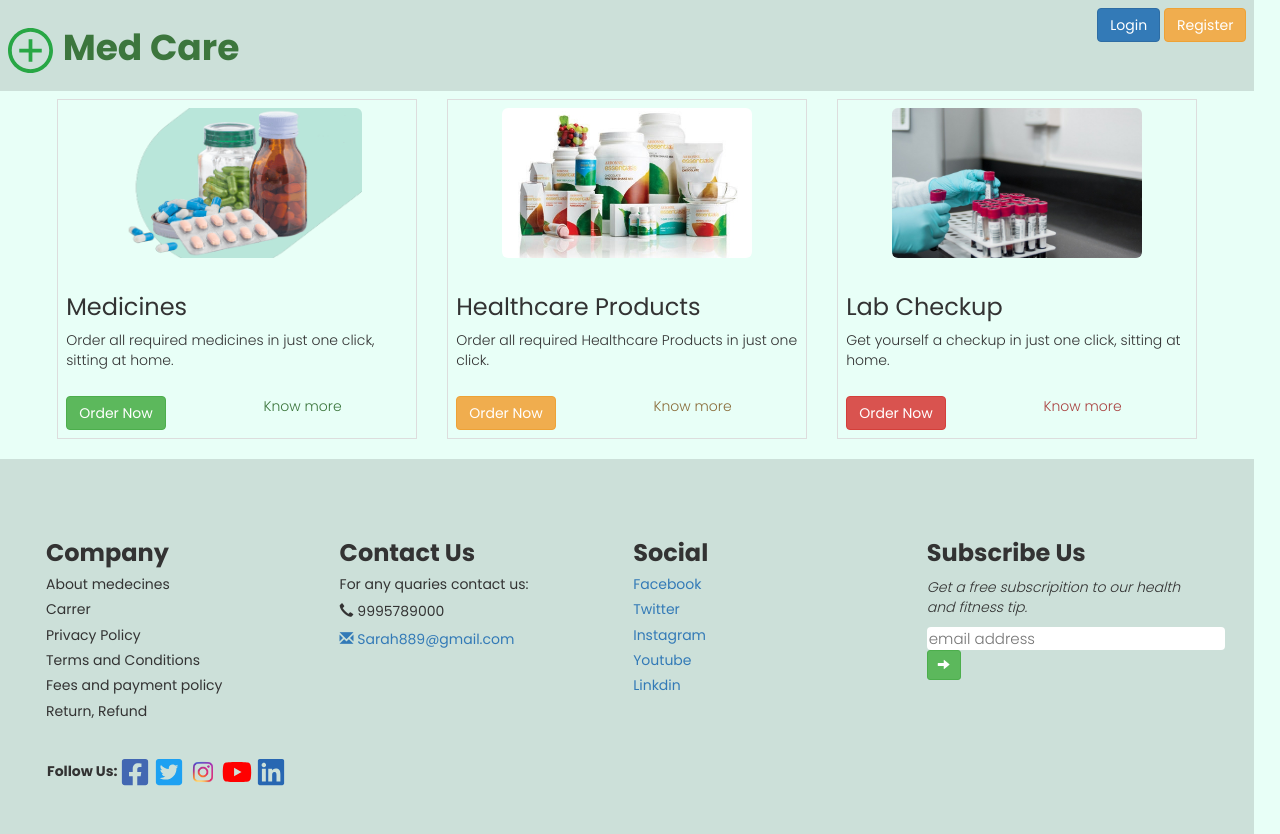
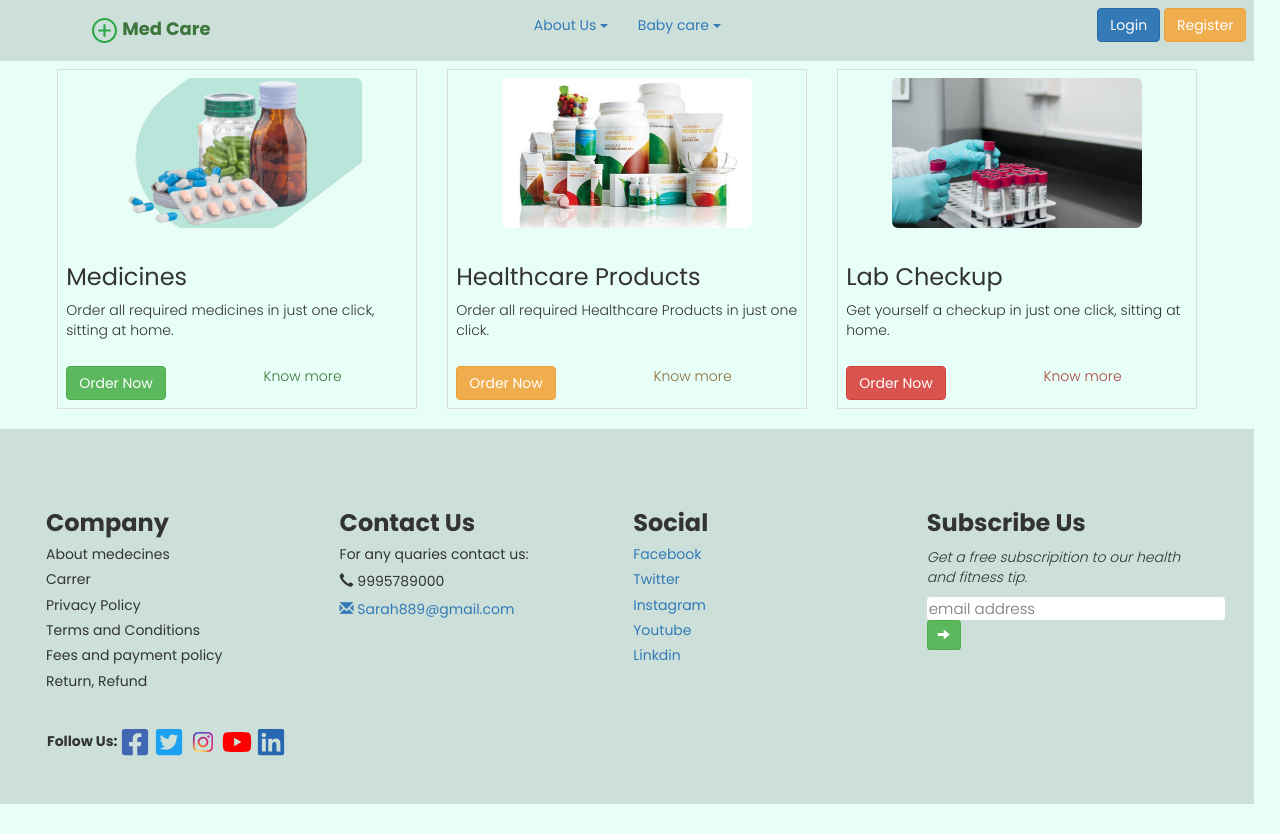
Before and after one commit to oysarah/Class-Project, a plain HTML site: page index.html in a window 1280 px wide. After the commit the page ends 804 px from the top, so only its background shows below. Drawn offline with nearby package versions, Linux system fonts and the light colour scheme.

Commit message:
optimized nav

```diff
--- a/index.html
+++ b/index.html
@@ -12,11 +12,34 @@
     <body style="background-color: #e8fff7; font-family:poppins; font-weight: 300; width:98vw">
         <div class="container-fluid" style="background-color: #cce0d9; padding: 8px; margin-bottom: 8px;">
             <div class="row">
-                <div class="col-sm-9 text-left">
-                    <h1 class="text-success">
-                        <img class="img-rounded" src="./images/logo.svg" height="45" width="45">
+                <div class="col-sm-3 text-left">
+                    <h4 class="text-success text-center">
+                        <img class="img-rounded" src="./images/logo.svg" height="25" width="25">
                         <b>Med Care</b>
-                    </h1>
+                    </h4>
+                </div>
+                <div class="col-sm-6 text-center">
+                    <span class="dropdown">
+                        <button class="btn btn-link dropdown-toggle" data-toggle="dropdown">About Us
+                            <span class="caret"></span>
+                        </button>
+                    <ul class="dropdown-menu">
+                        <li><a href="#">About Us</a></li>
+                        <li><a href="#">Contact Us</a></li>
+                        <li><a href="#">More</a></li>
+                    </ul>
+                    </span>
+                    <span class="dropdown">
+                        <button class="btn btn-link dropdown-toggle" data-toggle="dropdown">Baby care
+                            <span class="caret"></span>
+                        </button>
+                    <ul class="dropdown-menu">
+                        <li><a href="#">Baby Oil</a></li>
+                        <li><a href="#">Baby Soap</a></li>
+                        <li><a href="#">Baby Powder</a></li>
+                        <li><a href="#">More</a></li>
+                    </ul>
+                    </span>
                 </div>
                 <div class="col-sm-3 text-right">
                     <button class="btn btn-primary">Login</button>
```
